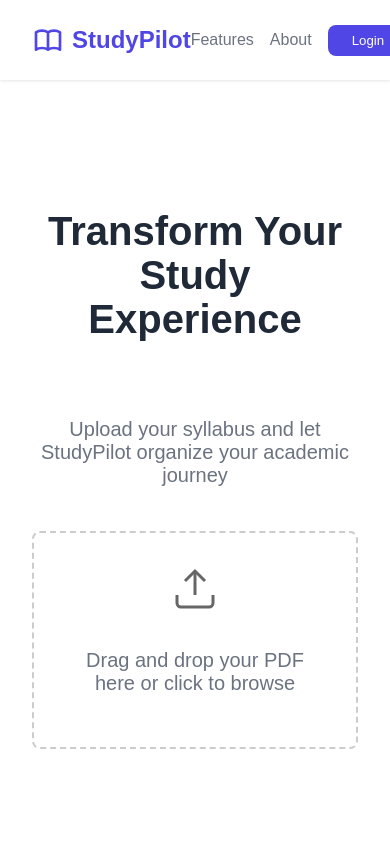
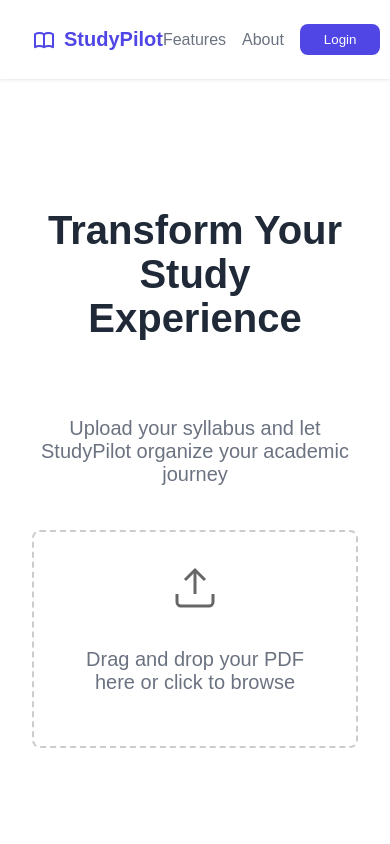
Before and after one commit to C-J7/studypilot, a Next.js app: page / in a window 390 px wide. Shown: the top 844 px of the page. Built offline with nearby package versions, Linux system fonts and the light colour scheme.

Commit message:
navbar mobile view style

```diff
--- a/src/app/page.module.css
+++ b/src/app/page.module.css
@@ -181,6 +181,16 @@
 
   .navLinks {
     gap: 1rem;
+    justify-content: flex-end;
+  }
+  .logo {
+    font-size: 1.25rem;
+    justify-content: flex-start;
+  }
+
+  .logoIcon {
+    width: 1.5rem;
+    height: 1.5rem;
   }
 }
 
```
